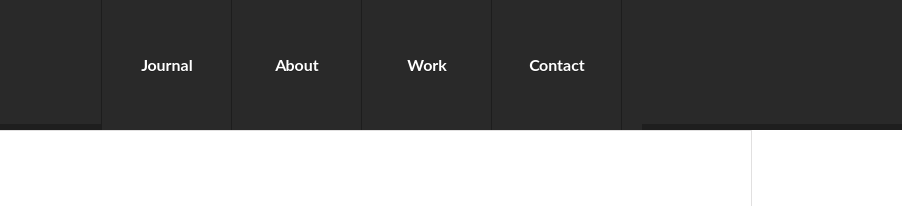
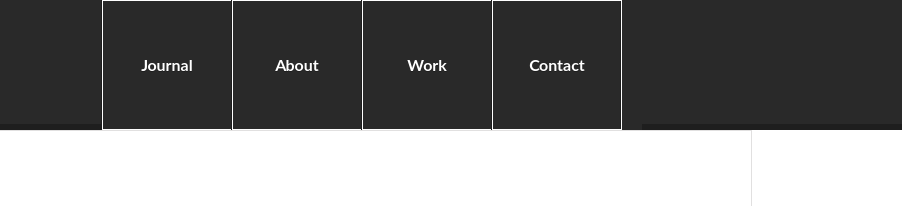
Before and after one commit to simonifergan/design-to-live, a plain HTML site: page index.html in a window 1280 px wide. Shown: the top 206 px of the page, 378-1280 px from the left. Drawn offline with Linux system fonts and the light colour scheme.

Commit message:
mobile navbar

```diff
--- a/css/main.css
+++ b/css/main.css
@@ -42,7 +42,6 @@ a:hover { color: red}
     width: 100%;
 }
 
-
 .logo {
     font-family: Eurofurence, serif;
     font-size: 40px;
@@ -53,6 +52,7 @@ a:hover { color: red}
 .logo a {
     color: inherit;
 }
+
 .span-logo-dot {
     color: #58c93a;
 }
@@ -65,7 +65,7 @@ a:hover { color: red}
     position: absolute;
     opacity: 0;
     visibility: hidden;
-    background-color: #c2c2c2;
+    background-color: #c2c2c2da;
     transition: all .8s;
 }
 
@@ -76,20 +76,23 @@ a:hover { color: red}
 }
 
 .nav-link {
-    box-shadow: -1px 0 0 #1d1d1d;
+    margin: 20px 200px;
+    border: 1px solid #ffffff;
+    background-color: #292929;
     color: inherit;
     text-shadow: 0 1px 0 #1e1e1e;
     font-family: Lato, serif;
     font-weight: 700;
+    font-size: 2em;
     transition: all .3s;
 }
 
 .nav-link:hover {
     color: #58c93a;
-    box-shadow: -1px 0 0 #1d1d1d, inset 0 -6px 0 #58c93a;
 }
 
 .btn-toggle-nav {
+    cursor: pointer;
     display: block;
     border: none;
     background: none;
@@ -129,6 +132,8 @@ a:hover { color: red}
         opacity: 1;
     }
     .nav-link {
+        margin: auto;
+        font-size: 1em;
         width: 130px;
         box-shadow: -1px 0 0 #1d1d1d;
         height: 130px;
@@ -137,6 +142,10 @@ a:hover { color: red}
         font-family: Lato, serif;
         font-weight: 700;
         transition: all .3s;
+    }
+    .nav-link:hover {
+        color: #58c93a;
+        box-shadow: -1px 0 0 #1d1d1d, inset 0 -6px 0 #58c93a;
     }
     .nav-link:last-child {
         box-shadow: -1px 0 0 #1d1d1d, inset -1px 0 0 #1d1d1d;
@@ -290,7 +299,6 @@ a:hover { color: red}
     }
 
 }
-
 @media (min-width: 960px) {
 
     .blog-txt {
@@ -302,7 +310,6 @@ a:hover { color: red}
         margin-bottom: 30px;
     }
 }
-
 @media (min-width: 1230px) {
     .blog-container {
         margin: 0 150px;
```
